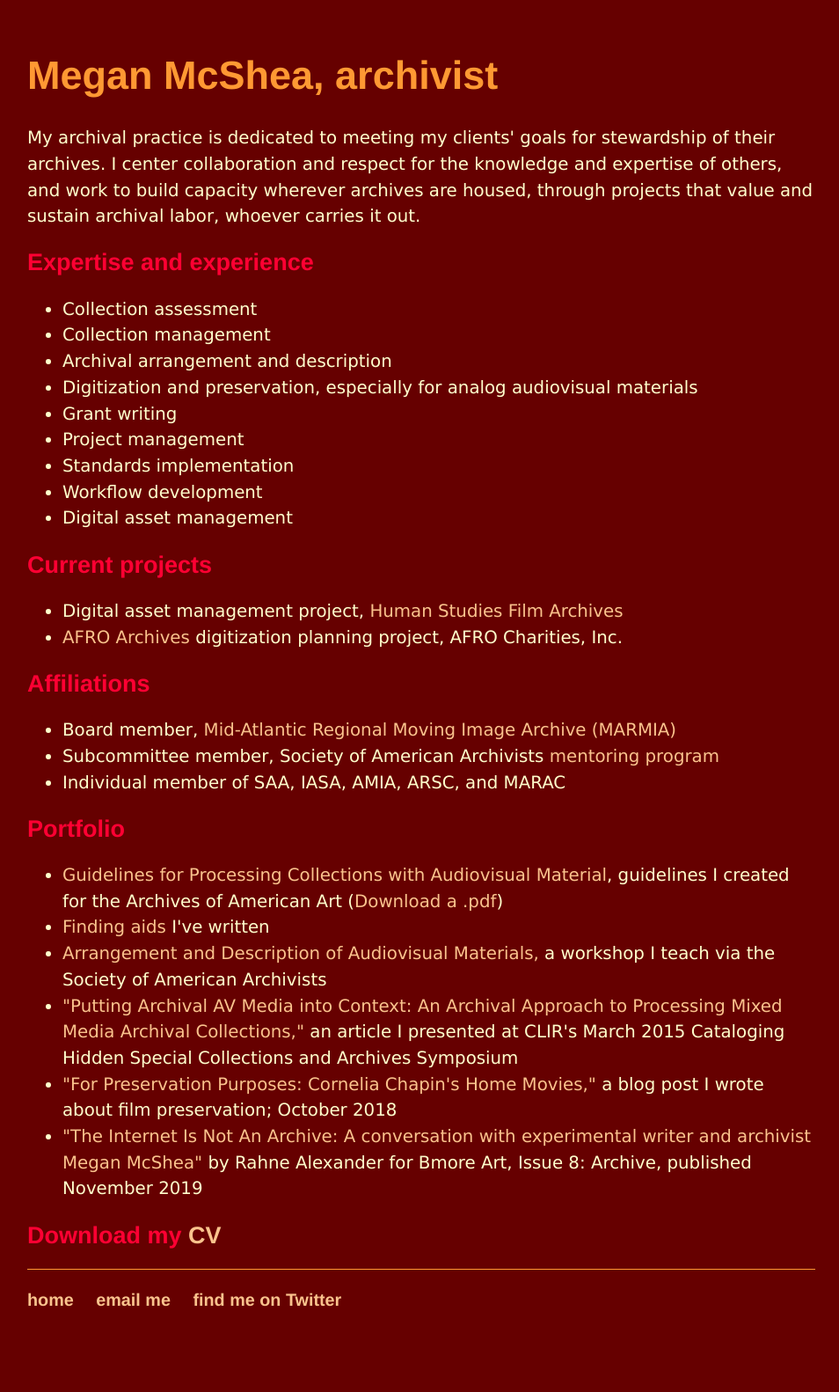
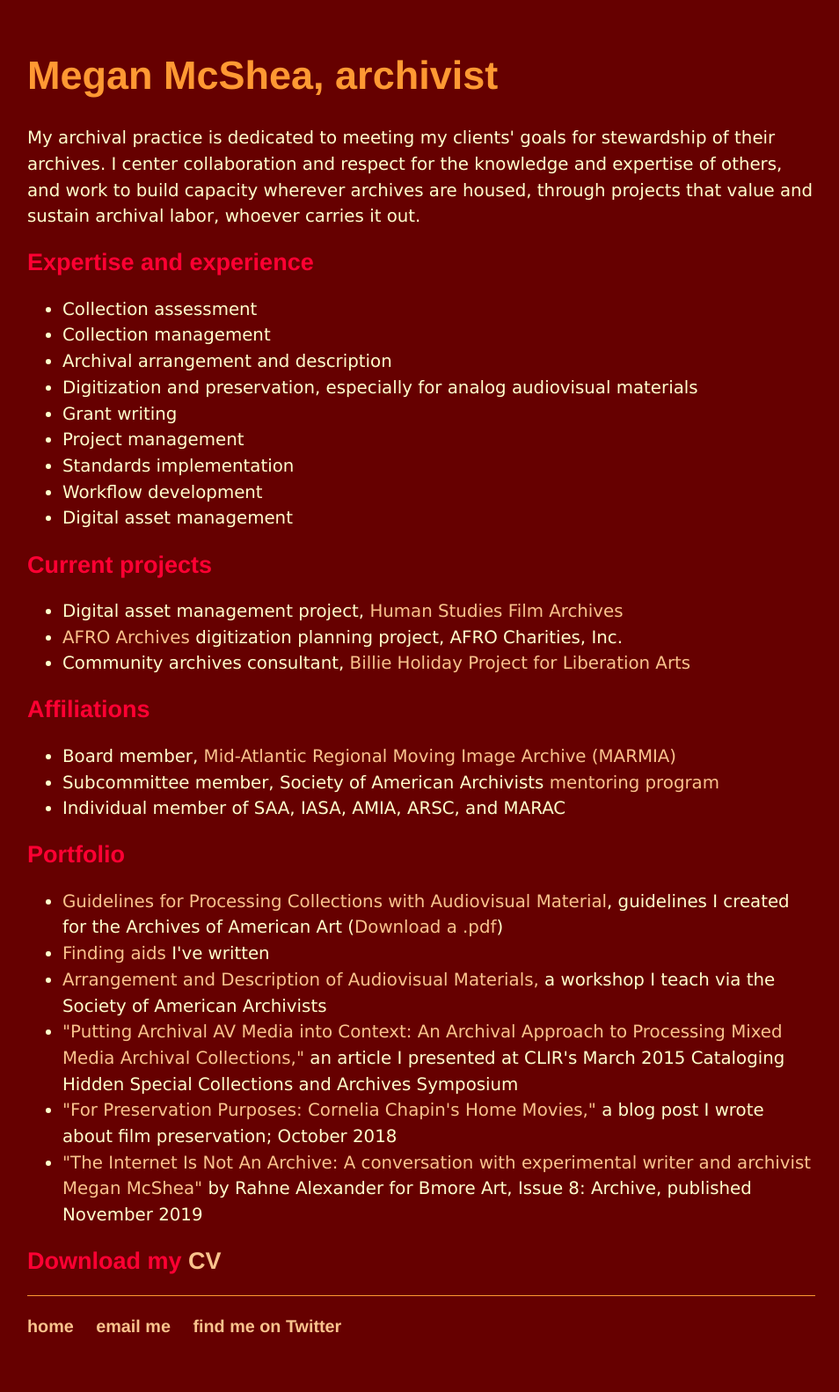
Before and after one commit to megan-mcshea/megan-mcshea.github.io, a Jekyll site: the page built from archivist.html, in a window 1280 px wide. Shown: the whole page at 88% size, without its empty margins (161-1115 px from the left). Built offline with Jekyll 4.4.1, drawn with Linux system fonts in a browser that asks for light colours; before the commit the page ends 1553 px from its top, so only the background shows below that.

Commit message:
Update archivist.html

```diff
--- a/archivist.html
+++ b/archivist.html
@@ -19,7 +19,8 @@ title: Megan McShea, archivist
 
 	<h2>Current projects</h2>
 	<ul><li>Digital asset management project, <a href="https://www.youtube.com/user/HSFAFilmClips">Human Studies Film Archives</a></li>
-	<li><a href="https://www.afrocharities.org/archives">AFRO Archives</a> digitization planning project, AFRO Charities, Inc.</li></ul>
+	<li><a href="https://www.afrocharities.org/archives">AFRO Archives</a> digitization planning project, AFRO Charities, Inc.</li>
+	<li>Community archives consultant, <a href="https://sites.krieger.jhu.edu/billie-holiday-project/">Billie Holiday Project for Liberation Arts</a></li></ul>
 
 	<h2>Affiliations</h2>
 	<ul><li>Board member, <a href="https://marmia.org/">Mid-Atlantic Regional Moving Image Archive (MARMIA)</a></li>
```
